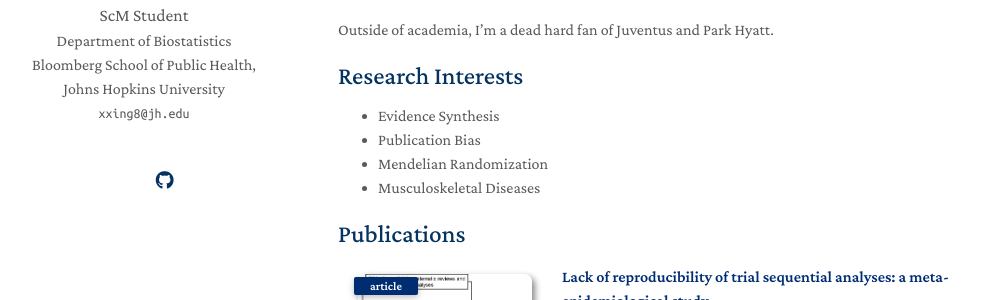
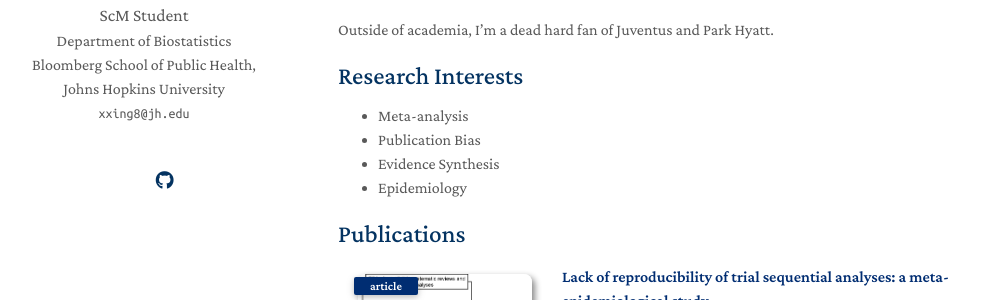
Before and after one commit to KevinXing3/kevinXing3.github.io, a Jekyll site: the page built from index.md, in a window 1280 px wide and 900 px high. Shown: the part 255-555 px from the top of the window, without its empty margins (132-1139 px from the left). Built offline with Jekyll 4.4.1, drawn with Linux system fonts in a browser that asks for light colours; nearby versions of some CDN libraries; a style sheet for code colours, icons or effects is not loaded; our own code applies the rules of GitHub Pages for plain Markdown files.

Commit message:
Update index.md

```diff
--- a/index.md
+++ b/index.md
@@ -9,10 +9,10 @@ I'm a ScM Student in Biostatistics at <a href="https://www.jhu.edu" style="color
 Outside of academia, I’m a dead hard fan of Juventus and Park Hyatt.
 
 ## Research Interests
+- Meta-analysis
+- Publication Bias
 - Evidence Synthesis
-- Publication Bias
-- Mendelian Randomization
-- Musculoskeletal Diseases
+- Epidemiology
 
 
 
```
